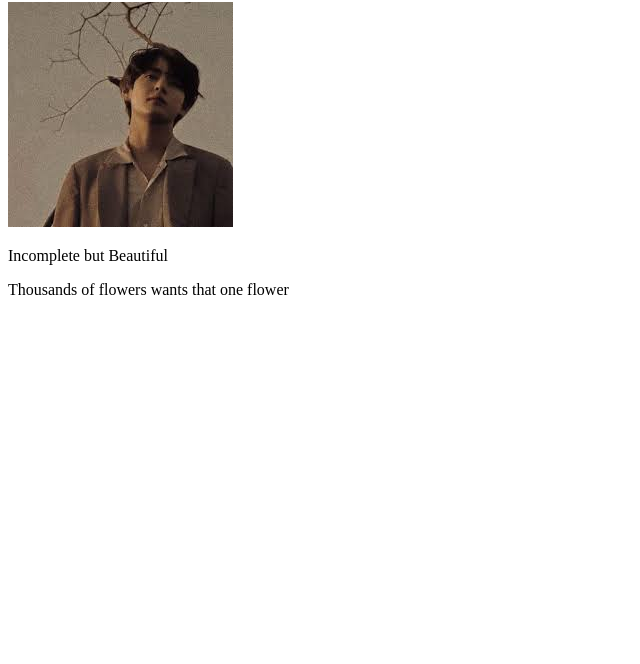
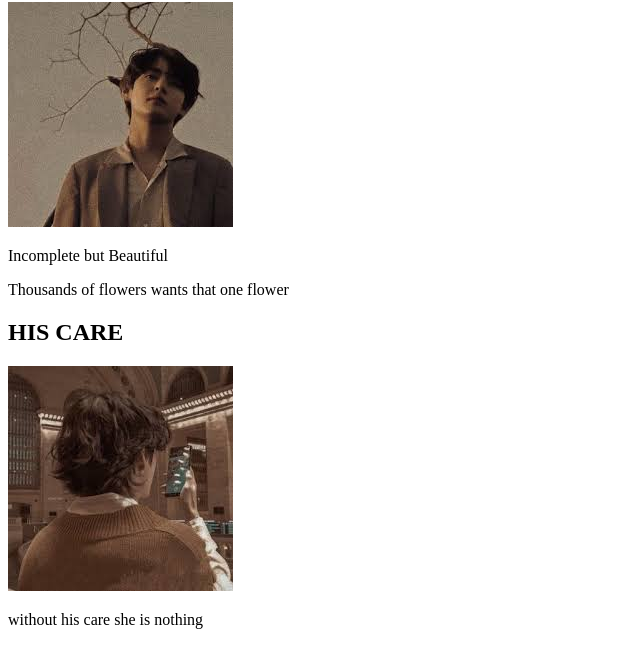
Before and after one commit to Anuprabha95/html-project, a plain HTML site: page index.html in a window 1280 px wide. Shown: the part 136-800 px from the top of the page, without its empty margins (0-640 px from the left). Drawn offline with Linux system fonts and the light colour scheme.

Commit message:
added his care

```diff
--- a/index.html
+++ b/index.html
@@ -11,5 +11,8 @@
     <img src="profile.jpg" alt="">
     <p>Incomplete but Beautiful</p>
     <P>Thousands of flowers wants that one flower   </P>
+    <h2>HIS CARE </h2>
+    <img src="him.jpg" alt="">
+    <p>without his care she is nothing </p>
 </body>
 </html>
```
